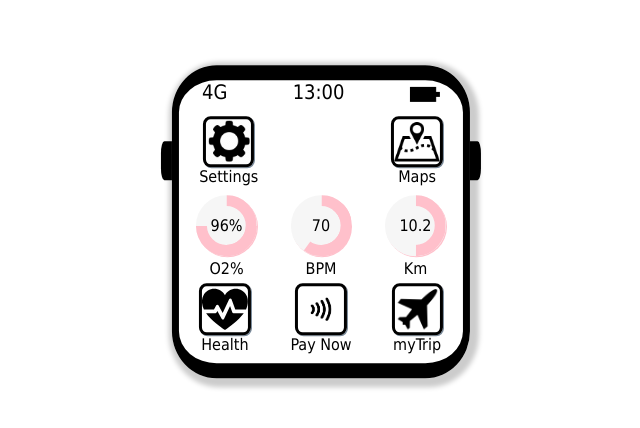
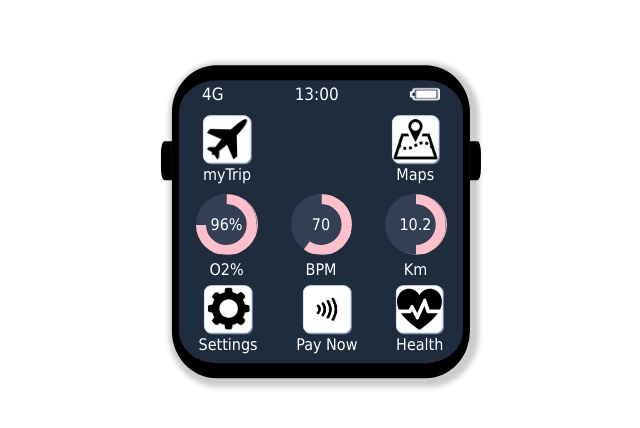
Before and after one commit to Dpac99/IPM18-19, a plain HTML site: page Prot1/mainScreen1.html in a window 1280 px wide. Shown: the part 178-606 px from the top of the page, without its empty margins (319-959 px from the left). Drawn offline with Linux system fonts and the light colour scheme.

Commit message:
started on the design

```diff
--- a/Prot1/mainScreen1.html
+++ b/Prot1/mainScreen1.html
@@ -15,16 +15,16 @@
             <div class="top-row">
                 <span>4G</span>
                 <span>13:00</span>
-                <img class="battery" src="Assets/images/battery-full-4x.png">
+                <img class="battery" src="Assets/images/battery.png">
             </div>
             <div class="screen-body">
                 <div class="top-row-space-around">
                     <div class="pair">
-                        <img class=icon src="Assets/images/settings-512.png" onclick="settings()">
-                        <span class="subtitles">Settings</span>
+                        <img class="icon" src="Assets/images/plane.png" onclick="myTrip()">
+                        <span class="subtitles">myTrip</span>
                     </div>
                     <div class="pair">
-                        <div class="icon" style="border:4px solid white; box-shadow: 0px 0px;">
+                        <div class="icon" style="border:4px ; box-shadow: 1px 1px #1f2c3d; background-color: #1f2c3d">
                         </div>
                     </div>
                     <div class="pair">
@@ -49,16 +49,16 @@
 
                 <div class="bottom-row-space-around">
                     <div class="pair">
-                        <img class="icon" src="Assets/images/hearth.svg">
-                        <span class="subtitles">Health</span>
+                        <img class=icon src="Assets/images/settings-512.png" onclick="settings()">
+                        <span class="subtitles">Settings</span>
                     </div>
                     <div class="pair">
                         <img class="icon" src="Assets/images/contactless_ind_pos.png">
                         <span class="subtitles">Pay Now</span>
                     </div>
                     <div class="pair">
-                        <img class="icon" src="Assets/images/plane.png" onclick="myTrip()">
-                        <span class="subtitles">myTrip</span>
+                        <img class="icon" src="Assets/images/hearth.svg">
+                        <span class="subtitles">Health</span>
                     </div>
                 </div>
             </div>
--- a/styles-component.css
+++ b/styles-component.css
@@ -52,6 +52,7 @@ a:hover{
     border-top: 15px solid black;
     border-bottom: 15px solid black;
     border-radius: 15%;
+    background-color :#1f2c3d;
     width: 7.5cm;
     max-width: 7.5cm;
     height: 7.5cm;
@@ -86,7 +87,9 @@ a:hover{
     padding-right: 0.6cm;
     padding-left: 0.6cm;
     padding-bottom:0.1cm;
-    font-size: 20px;
+    padding-top: 0.1cm;
+    font-size: 17px;
+    color: white;
     align-items: flex-end;
 }
 
@@ -266,8 +269,9 @@ a:hover{
 }
 
 .icon{
-    border: 0.1cm solid black;
+    border: 0.5px solid rgb(220, 230, 250);
     border-radius: 15%;
+    background-color: white;
     width: 1.2cm;
     height: 1.2cm;
     cursor: pointer;
@@ -277,16 +281,17 @@ a:hover{
 .gauge {
     width: 3.8em; height: 3.8em;
     display: inline-block;
-    background: rgba(80, 77, 77, 0.05);
+    background: rgba(181, 201, 238, 0.13);
     position: relative;
     border: 1px ;
     text-indent: -999em;
     margin: 0.2em;
-    box-shadow: 1px 1px pink ;
+    box-shadow: 1px 0.15px pink;
   }
 
 .gauge::before {
     content: attr(data-value);
+    color: white;
     position: absolute;
     top: 50%; left: 50%;
     transform: translate(-50%, -50%);
@@ -297,7 +302,7 @@ a:hover{
 .gauge span,
 .gauge span::before,
 .gauge span::after {
-    border-radius: 10em;
+    border-radius: 8.4em;
 }
 
 .gauge span,
@@ -326,7 +331,7 @@ clip: rect(0, 3.8em, 3.8em, 1.9em);
 
 .gauge span::before,
 .gauge span::after {
-border: 0.7em solid pink;
+border: 0.65em solid pink;
 content: '';
 clip: rect(0, 1.9em, 3.8em, 0);
 }
@@ -356,13 +361,17 @@ transform: rotate(180deg);
 .gauge[data-fill="95"] span::after{transform: rotate(-18deg)}
 
 .subtitles{
+    margin-top: 2px;
     font-size: 16px;
+    color: white;
 }
 
 .mytrip-icon{
     width: 80%;
-    border: 0.1cm solid black;
+    border: 0.08cm solid white;
     border-radius: 15%;
+    background-color: white;
+    margin-bottom: 2px;
     cursor: pointer;
 }
 
```
Also changed, not shown: MainPage/Assets/images/battery.png (added), MainPage/Assets/images/plane.png (added), MainPage/Assets/images/plane.svg (added), MainPage/Assets/images/plane1.png (added), Prot1/Assets/images/battery-full-4x.png (deleted), Prot1/Assets/images/battery.png (added).
